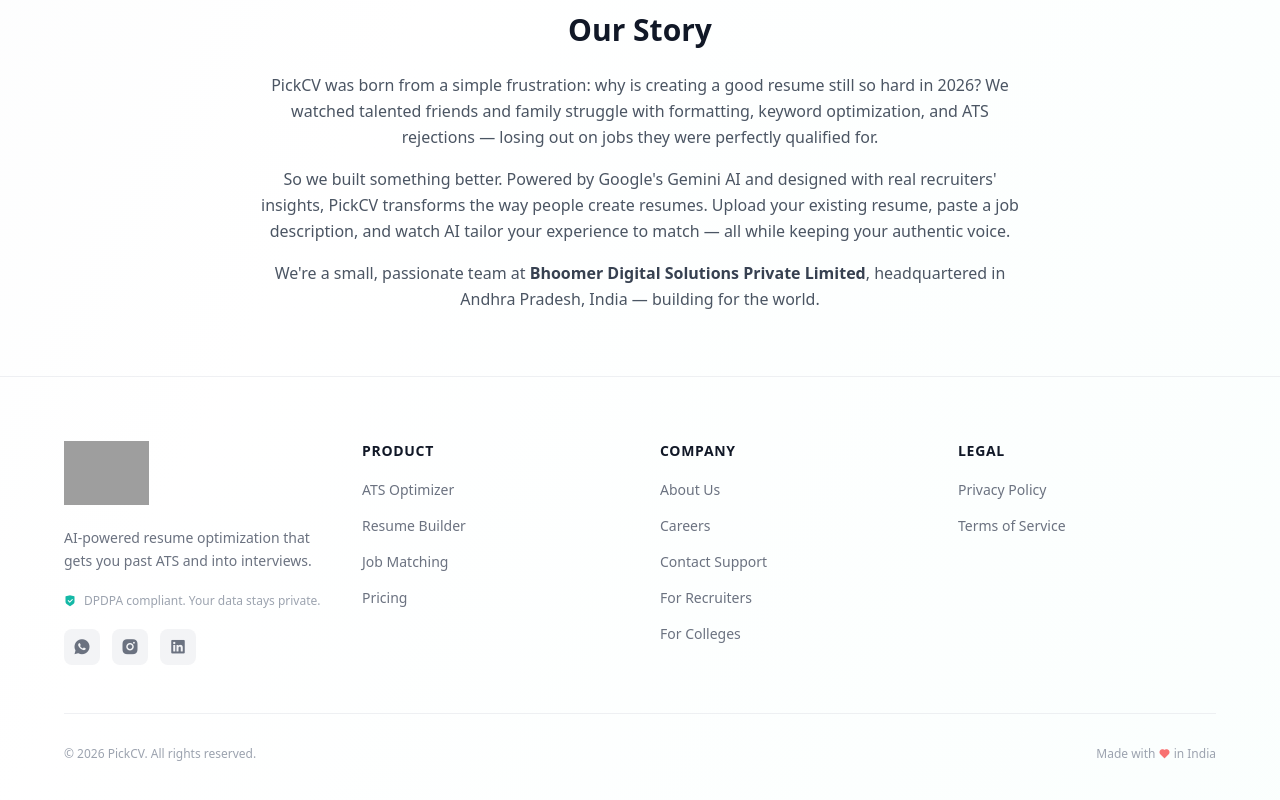
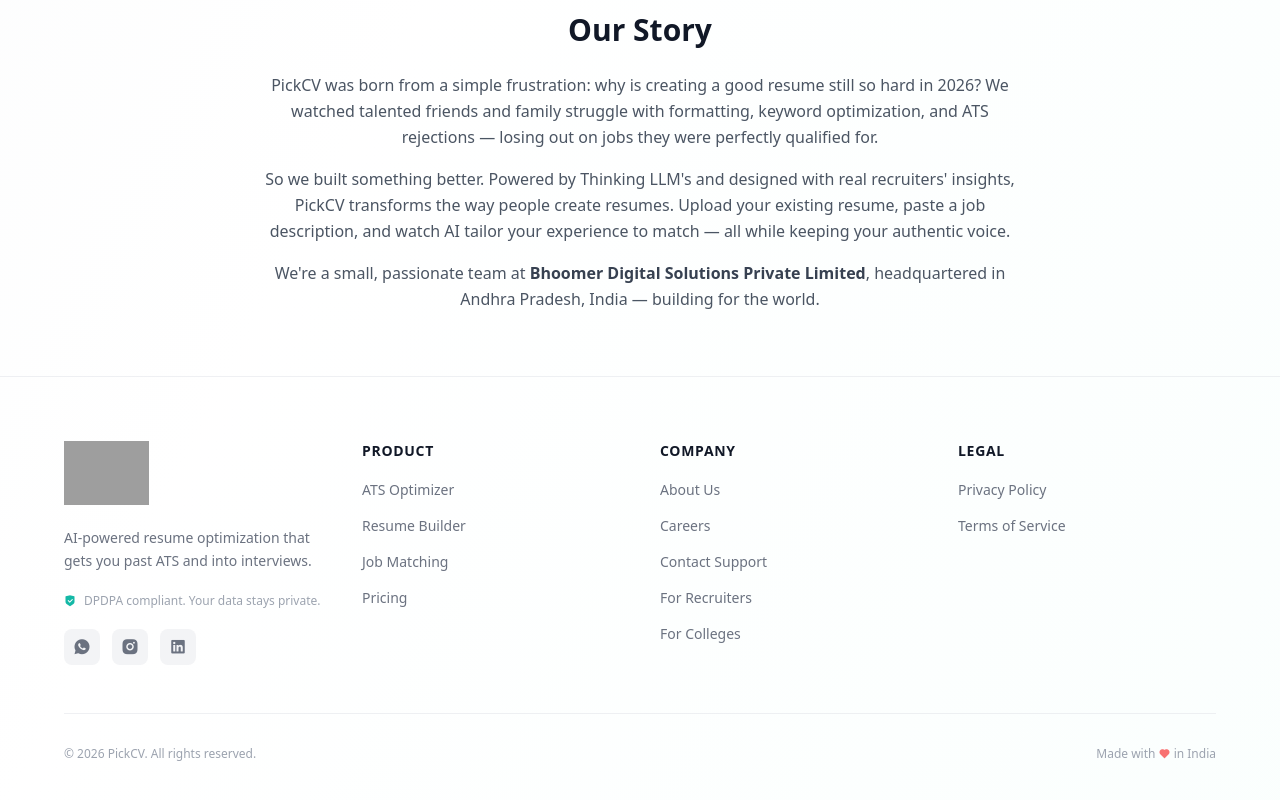
Before and after one commit to projectvidnova/pickcv, a React (Vite) app in the folder frontend/: page /about in a window 1280 px wide. Shown: the part 1647-2447 px from the top of the page. Built offline with nearby package versions, Linux system fonts and the light colour scheme; no server answers; sample sign-in values are in the browser's storage; grey boxes are pictures that could not be loaded; some icons are missing.

Commit message:
chore: update staged about page and docs

```diff
--- a/frontend/src/pages/about/page.tsx
+++ b/frontend/src/pages/about/page.tsx
@@ -89,7 +89,7 @@
             PickCV was born from a simple frustration: why is creating a good resume still so hard in 2026? We watched talented friends and family struggle with formatting, keyword optimization, and ATS rejections — losing out on jobs they were perfectly qualified for.
           </p>
           <p className="text-gray-600 leading-relaxed mb-4">
-            So we built something better. Powered by Google's Gemini AI and designed with real recruiters' insights, PickCV transforms the way people create resumes. Upload your existing resume, paste a job description, and watch AI tailor your experience to match — all while keeping your authentic voice.
+            So we built something better. Powered by Thinking LLM's and designed with real recruiters' insights, PickCV transforms the way people create resumes. Upload your existing resume, paste a job description, and watch AI tailor your experience to match — all while keeping your authentic voice.
           </p>
           <p className="text-gray-600 leading-relaxed">
             We're a small, passionate team at <span className="font-semibold text-gray-700">Bhoomer Digital Solutions Private Limited</span>, headquartered in Andhra Pradesh, India — building for the world.
```
Also changed, not shown: 1 other file (tests, documents, lock files or other folders).
